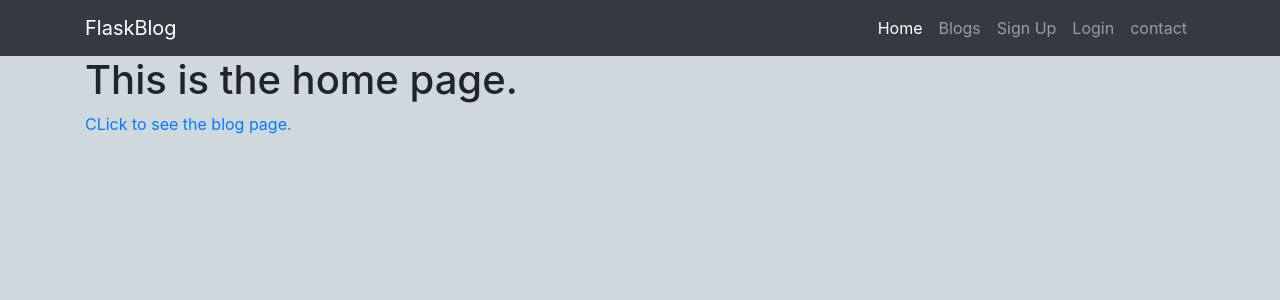
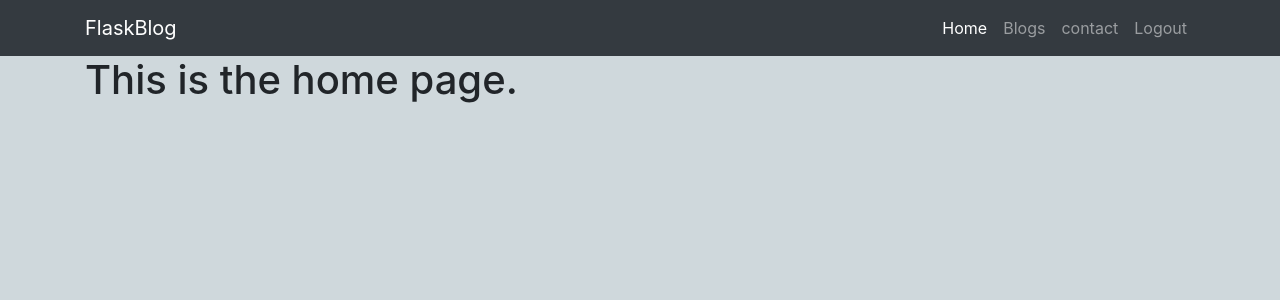
Before and after one commit to abhishekti7/flask-blog, a Flask app: page /home in a window 1280 px wide. Shown: the top 300 px of the page. Run offline with Flask 2, Linux system fonts and the light colour scheme; a user stored in the database is signed in; some libraries are stand-ins or nearby versions.

Commit message:
user authentication

```diff
--- a/flaskblog/routes.py
+++ b/flaskblog/routes.py
@@ -2,6 +2,7 @@ from flaskblog.models import User, Post
 from flask import Flask, render_template, url_for, flash, redirect
 from flaskblog.form import RegistrationForm, LoginForm
 from flaskblog import app, db, bcrypt
+from flask_login import login_user, current_user, logout_user
 
 data = [
 	{
@@ -39,6 +40,8 @@ def contact():
 
 @app.route("/register",methods=["GET","POST"])
 def register():
+	if current_user.is_authenticated:
+		return redirect(url_for('home'))
 	form = RegistrationForm()
 	if form.validate_on_submit():
 		# generate password hash and create user
@@ -55,9 +58,9 @@ def register():
 def login():
 	form = LoginForm()
 	if form.validate_on_submit():
-		if form.email.data == 'abhishek.tiwari@gmail.com' and form.password.data == 'lol':
-			flash("Successful Login for",'success')
-			return redirect(url_for('home'))
+		user = User.query.filter_by(email=form.email.data).first()
+		if user and bcrypt.check_password_hash(user.password, form.password.data)==True:
+			login_user(user, remember=form.remember.data)
 		else:
 			flash("Login unsuccessful. Check email/password",'danger')
 	return render_template("login.html", title="Login", form=form)
@@ -65,3 +68,8 @@ def login():
 @app.route("/forgot_password")
 def forgot_password():
 	return "fuck off"
+
+@app.route("/logout")
+def logout():
+	logout_user()
+	return redirect(url_for('home'))
--- a/flaskblog/templates/home.html
+++ b/flaskblog/templates/home.html
@@ -1,5 +1,4 @@
 {% extends "layout.html" %}
 {% block content %}
   <h1>This is the home page.</h1>
-  <a href="/about">CLick to see the blog page.</a>
 {% endblock content%}
--- a/flaskblog/templates/layout.html
+++ b/flaskblog/templates/layout.html
@@ -18,11 +18,15 @@
       <div class="container">
         <a class="navbar-brand" href="/">FlaskBlog</a>
         <ul class="navbar-nav ">
-          <li class="nav-item"><a class=" active nav-link" href="{{ url_for('home') }}">Home</a></li>
-          <li class="nav-item"><a class="nav-link" href="{{ url_for('display_blogs') }}">Blogs</a></li>
-          <li class="nav-item"><a class="nav-link" href="{{ url_for('register') }}">Sign Up</a></li>
-          <li class="nav-item"><a class="nav-link" href="{{ url_for('login') }}">Login</a></li>
-          <li class="nav-item"><a class="nav-link" href="{{ url_for('contact') }}">contact</a></li>
+          {% if current_user.is_authenticated %}
+              <li class="nav-item"><a class=" active nav-link" href="{{ url_for('home') }}">Home</a></li>
+              <li class="nav-item"><a class="nav-link" href="{{ url_for('display_blogs') }}">Blogs</a></li>
+              <li class="nav-item"><a class="nav-link" href="{{ url_for('contact') }}">contact</a></li>
+              <li class="nav-item"><a class="nav-link" href="{{ url_for('logout') }}">Logout</a></li>
+          {% else %}
+            <li class="nav-item"><a class="nav-link" href="{{ url_for('register') }}">Sign Up</a></li>
+            <li class="nav-item"><a class="nav-link" href="{{ url_for('login') }}">Login</a></li>
+          {% endif %}
         </ul>
       </div>
     </div>
```
Also changed, not shown: flaskblog/site.db.
